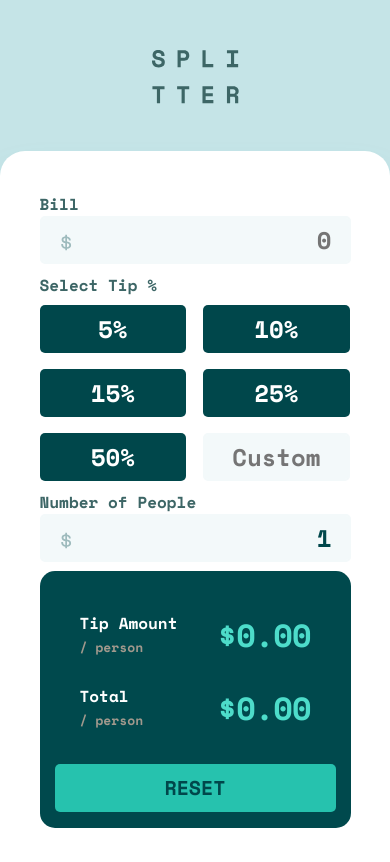
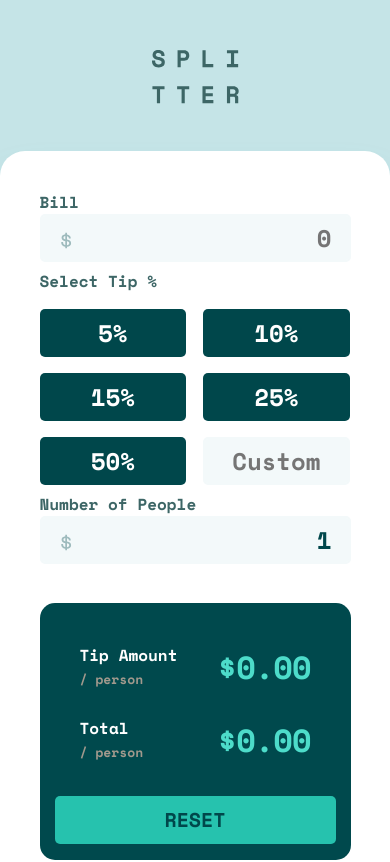
Before and after one commit to gia06/Tip-Calculator-App, a React (Create React App) app: page / in a window 390 px wide. Shown: the top 862 px of the page. Built offline with nearby package versions, Linux system fonts and the light colour scheme.

Commit message:
changed input container alignment

```diff
--- a/src/components/InputContainer.css
+++ b/src/components/InputContainer.css
@@ -15,6 +15,7 @@ p {
   font-weight: 700;
   font-size: 16px;
   line-height: 24px;
+  margin-bottom: 16px
 }
 
 .main-input {
--- a/src/components/InputContainer.js
+++ b/src/components/InputContainer.js
@@ -26,8 +26,8 @@ export default function Test(props) {
         </label>
       </div>
 
+      <div>
         <p>Select Tip %</p>
-
         <div className="percentage">
           <button
             className="percentage-btn"
@@ -74,6 +74,7 @@ export default function Test(props) {
             }
           ></input>
         </div>
+      </div>
 
       <div className="num-people">
         <label>
--- a/src/components/ResultsContainer.css
+++ b/src/components/ResultsContainer.css
@@ -72,6 +72,7 @@ h2 {
 
 @media screen and (max-width: 621px) {
   .results-container {
+    margin-top: 32px;
     padding: 37 22px 0 24px;
     height: 257px;
   }
```
Lines whose indentation alone changed are shown as unchanged.
